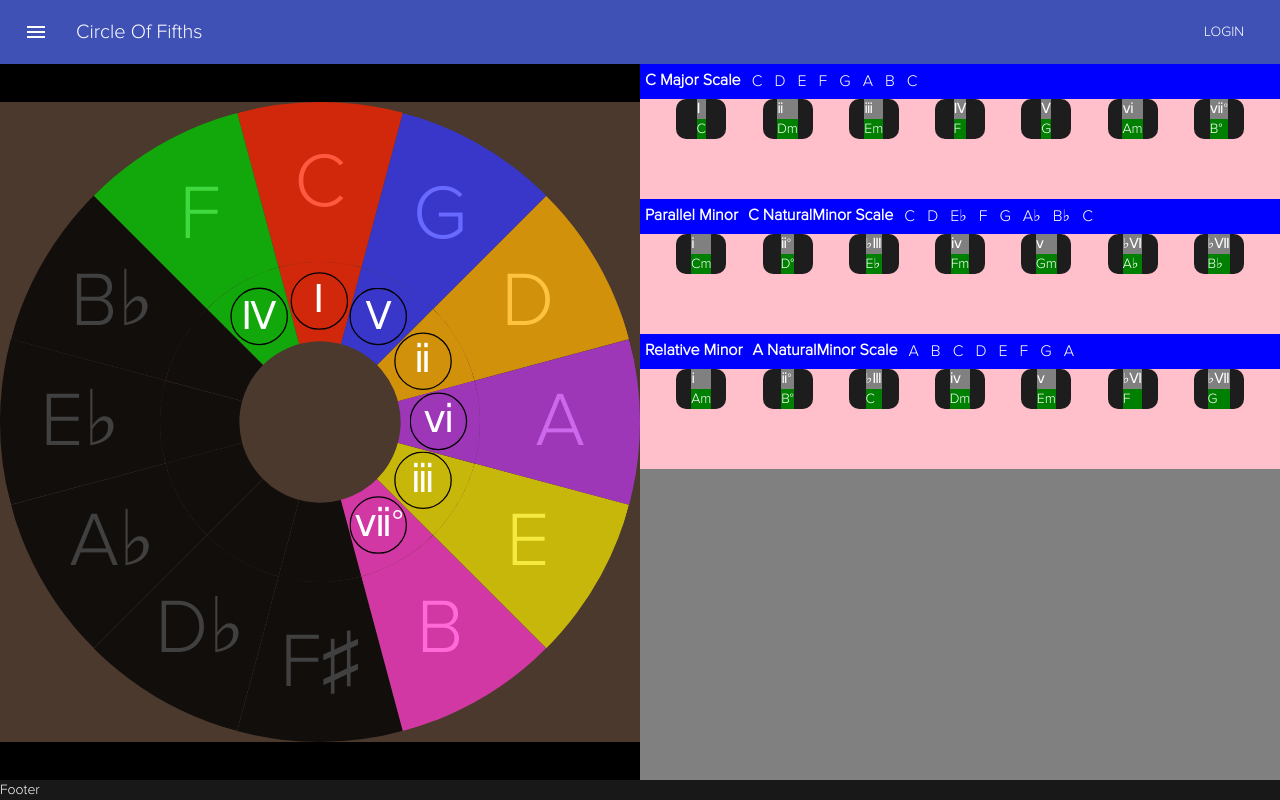
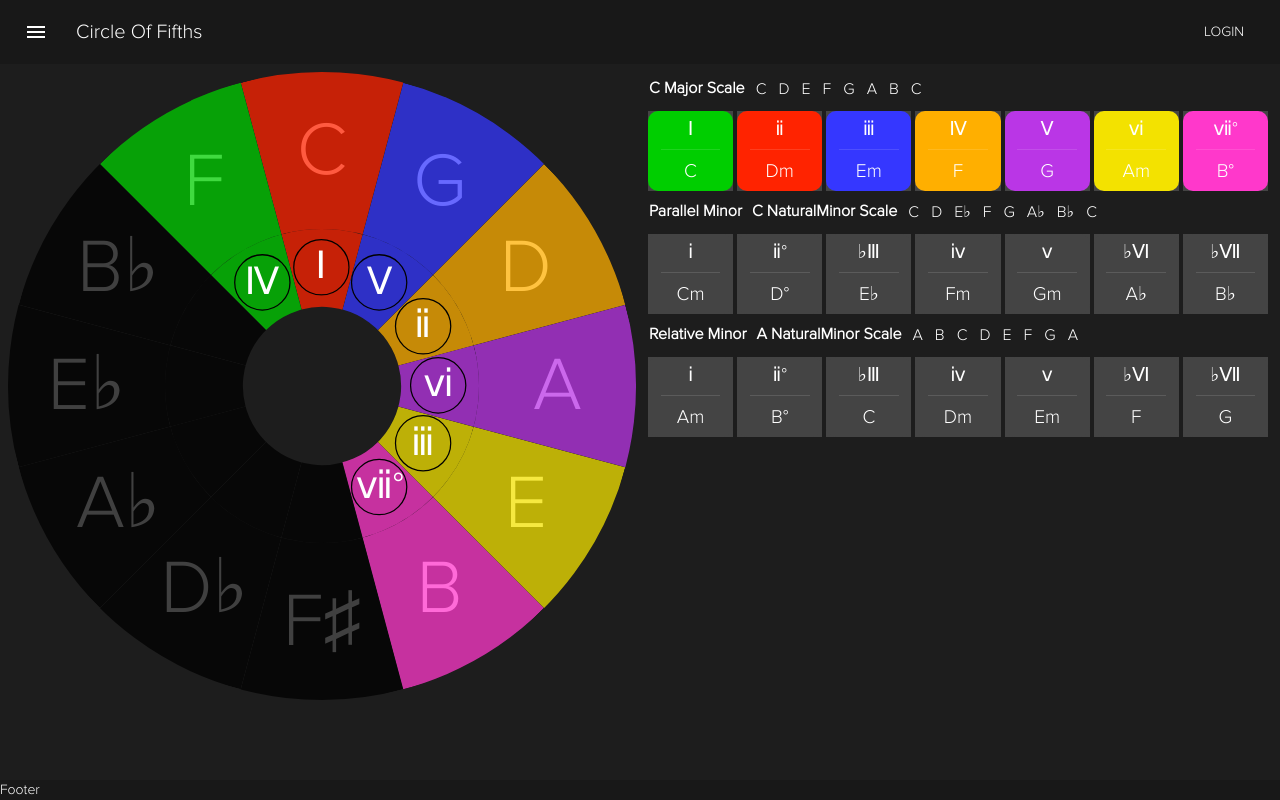
Before and after one commit to acolbourn/music-next, a Next.js app: page /circle-of-fifths in a window 1280 px wide. Built offline with nearby package versions, Linux system fonts and the light colour scheme.

Commit message:
Create basic card styles and global layouts

```diff
--- a/components/circleOfFifths/CardRow.js
+++ b/components/circleOfFifths/CardRow.js
@@ -1,23 +1,27 @@
 import { useMemo } from 'react';
 import { makeStyles } from '@material-ui/core/styles';
 import { CARD_LABELS } from './chordScaleHelpers';
+import { MAJOR_CHORD_COLORS } from './circle/circleConstants';
 import FlipCard from './FlipCard';
 import ChordCard from './ChordCard';
 
-const useStyles = makeStyles({
+const useStyles = makeStyles((theme) => ({
   chordRow: {
-    backgroundColor: 'pink',
+    backgroundColor: theme.colors.background.primary,
     color: 'white',
     width: '100%',
-    display: 'flex',
-    flexDirection: 'row',
-    flexWrap: 'nowrap',
-    justifyContent: 'space-evenly',
+    display: 'grid',
+    gridTemplateColumns: 'repeat(7, minmax(min-content, 1fr))',
+    gridTemplateRows: '80px',
+    gridColumnGap: '4px',
+    padding: '4px',
   },
   chordCardBox: {
     display: 'flex',
     alignItems: 'center',
     justifyContent: 'center',
+    width: '100%',
+    height: '100%',
   },
   cardContent: {
     width: '100%',
@@ -26,9 +30,9 @@ const useStyles = makeStyles({
     alignItems: 'center',
     justifyContent: 'center',
   },
-});
+}));
 
-export default function CardRow({ chords, keySig }) {
+export default function CardRow({ chords, keySig, relation }) {
   console.log('Chord Row Rendered');
   const classes = useStyles();
 
@@ -38,7 +42,13 @@ export default function CardRow({ chords, keySig }) {
   const newCards = useMemo(() => {
     return chords.map((chord, index) => (
       <div className={classes.cardContent}>
-        <ChordCard chord={chord.symbol} label={labels[index]} />
+        <ChordCard
+          chord={chord.symbol}
+          label={labels[index]}
+          color={
+            relation === 'Primary' ? MAJOR_CHORD_COLORS[index] : 'standard'
+          }
+        />
       </div>
     ));
   }, [chords, classes.cardContent]);
--- a/components/circleOfFifths/ChordCard.js
+++ b/components/circleOfFifths/ChordCard.js
@@ -1,25 +1,57 @@
+import { Divider } from '@material-ui/core';
 import { makeStyles } from '@material-ui/core/styles';
 import { replaceFlatsSharps } from './circle/circleConstants';
 
-const useStyles = makeStyles({
-  chordCardRoot: {
-    backgroundColor: 'blue',
+const useStyles = makeStyles((theme) => ({
+  chordCardRoot: ({ color }) => ({
+    // backgroundColor: theme.colors.secondary,
+    backgroundColor: color === 'standard' ? theme.colors.secondary : color,
+    width: '100%',
+    height: '100%',
+    borderRadius: 10,
+    display: 'grid',
+    gridTemplateColumns: '1fr',
+    gridTemplateRows: '1fr 3px 1fr',
+    gridTemplateAreas: `
+      'romanNumeral'
+      'divider'
+      'chord'
+    `,
+  }),
+  romanNumeral: {
+    gridArea: 'romanNumeral',
+    // backgroundColor: theme.colors.secondary,
+    fontSize: '1.2rem',
+    display: 'flex',
+    justifyContent: 'center',
+    alignItems: 'center',
   },
-  romanNumeral: {
-    backgroundColor: 'grey',
+  divider: {
+    gridArea: 'divider',
+    width: '100%',
+    padding: '0 15%',
   },
   chord: {
-    backgroundColor: 'green',
+    gridArea: 'chord',
+    // backgroundColor: 'green',
+    fontSize: '1.2rem',
+    display: 'flex',
+    justifyContent: 'center',
+    alignItems: 'center',
   },
-});
+}));
 
-export default function ChordCard({ chord, label }) {
-  const classes = useStyles();
+export default function ChordCard({ chord, label, color }) {
+  const classes = useStyles({ color });
+  const formattedChord = replaceFlatsSharps(chord);
 
   return (
     <div className={classes.chordCardRoot}>
       <div className={classes.romanNumeral}>{label}</div>
-      <div className={classes.chord}>{replaceFlatsSharps(chord)}</div>
+      <div className={classes.divider}>
+        <Divider />
+      </div>
+      <div className={classes.chord}>{formattedChord}</div>
     </div>
   );
 }
--- a/components/circleOfFifths/ChordRow.js
+++ b/components/circleOfFifths/ChordRow.js
@@ -3,11 +3,11 @@ import { getScale, getChordsOfScale } from './chordScaleHelpers';
 import CardRow from './CardRow';
 import Scale from './Scale';
 
-const useStyles = makeStyles({
+const useStyles = makeStyles((theme) => ({
   chordRowRoot: {
-    backgroundColor: 'blue',
+    // backgroundColor: theme.colors.background.primary,
   },
-});
+}));
 
 export default function ChordRow({ relatedKey }) {
   const classes = useStyles();
@@ -20,7 +20,7 @@ export default function ChordRow({ relatedKey }) {
   return (
     <div className={classes.chordRowRoot}>
       <Scale scaleNotes={scaleNotes} keySig={keySig} relation={relation} />
-      <CardRow chords={chords} keySig={keySig} />
+      <CardRow chords={chords} keySig={keySig} relation={relation} />
     </div>
   );
 }
--- a/components/circleOfFifths/FlipCard.js
+++ b/components/circleOfFifths/FlipCard.js
@@ -6,15 +6,16 @@ import { ANIMATION_TIME } from './circle/circleConstants';
 const useStyles = makeStyles((theme) => ({
   flipCardRoot: {
     position: 'relative',
-    width: '50px',
-    height: 100,
+    width: '100%',
+    height: '100%',
   },
   cardFace: {
     width: '100%',
-    borderRadius: 10,
+    height: '100%',
+    // borderRadius: 10,
     position: 'absolute',
     WebkitBackfaceVisibility: 'hidden',
-    backgroundColor: theme.colors.background.primary,
+    backgroundColor: theme.colors.secondary,
   },
 }));
 
--- a/components/circleOfFifths/Scale.js
+++ b/components/circleOfFifths/Scale.js
@@ -1,9 +1,9 @@
 import { makeStyles } from '@material-ui/core/styles';
 import { replaceFlatsSharps, formatScaleLabel } from './circle/circleConstants';
 
-const useStyles = makeStyles({
+const useStyles = makeStyles((theme) => ({
   scaleRoot: {
-    backgroundColor: 'blue',
+    backgroundColor: theme.colors.background.primary,
     display: 'flex',
     flexDirection: 'row',
   },
@@ -15,7 +15,7 @@ const useStyles = makeStyles({
     margin: '6px',
     fontSize: '1rem',
   },
-});
+}));
 
 export default function Scale({ scaleNotes, keySig, relation }) {
   const classes = useStyles();
--- a/components/circleOfFifths/circle/Circle.js
+++ b/components/circleOfFifths/circle/Circle.js
@@ -5,9 +5,9 @@ import useDimensions from '../hooks/useDimensions';
 import { DIAMETER } from './circleConstants';
 import CircleMajor from './CircleMajor';
 
-const useStyles = makeStyles({
-  rootCircleOfFifths: {
-    backgroundColor: '#4A392C',
+const useStyles = makeStyles((theme) => ({
+  rootCircle: {
+    backgroundColor: theme.colors.background.primary,
     color: 'white',
     overflow: 'hidden',
     width: '100%',
@@ -21,7 +21,7 @@ const useStyles = makeStyles({
     bottom: 0,
     right: 0,
   },
-});
+}));
 
 export default function Circle() {
   const classes = useStyles();
@@ -45,7 +45,7 @@ export default function Circle() {
 
   return (
     <>
-      <div ref={circleBoxDimRef} className={classes.rootCircleOfFifths}>
+      <div ref={circleBoxDimRef} className={classes.rootCircle}>
         <motion.div
           className={classes.boxContent}
           animate={overallScale}
--- a/components/layout/Layout.js
+++ b/components/layout/Layout.js
@@ -15,7 +15,6 @@ const useStyles = makeStyles((theme) => ({
     `,
   },
   header: {
-    backgroundColor: theme.colors.background.navbar,
     gridArea: 'header',
   },
   bodyAndFooter: {
@@ -36,7 +35,7 @@ const useStyles = makeStyles((theme) => ({
     alignItems: 'center',
   },
   footer: {
-    backgroundColor: theme.colors.background.navbar,
+    backgroundColor: theme.colors.background.navBar,
     gridArea: 'footer',
   },
 }));
--- a/components/layout/Navbar.js
+++ b/components/layout/Navbar.js
@@ -11,6 +11,9 @@ import { useRouter } from 'next/router';
 const useStyles = makeStyles((theme) => ({
   root: {
     flexGrow: 1,
+  },
+  appBar: {
+    backgroundColor: theme.colors.background.navBar,
   },
   menuButton: {
     marginRight: theme.spacing(2),
@@ -30,7 +33,7 @@ export default function Navbar() {
 
   return (
     <div className={classes.root}>
-      <AppBar position='static'>
+      <AppBar position='static' classes={{ root: classes.appBar }}>
         <Toolbar>
           <IconButton
             edge='start'
--- a/pages/circle-of-fifths.js
+++ b/pages/circle-of-fifths.js
@@ -3,9 +3,9 @@ import Circle from '../components/circleOfFifths/circle/Circle';
 import { ScaleContextProvider } from '../components/circleOfFifths/contexts/scaleContext';
 import ChordGrid from '../components/circleOfFifths/ChordGrid';
 
-const useStyles = makeStyles({
+const useStyles = makeStyles((theme) => ({
   root: {
-    backgroundColor: '#444444',
+    backgroundColor: theme.colors.background.primary,
     width: '100%',
     height: '100%',
     display: 'grid',
@@ -13,23 +13,25 @@ const useStyles = makeStyles({
         'circleArea chordGridArea'
       `,
     gridTemplateColumns: '1fr 1fr',
+    gridGap: theme.spacing(1),
+    padding: theme.spacing(1),
   },
   circleArea: {
     gridArea: 'circleArea',
-    backgroundColor: 'black',
+    backgroundColor: theme.colors.background.primary,
     color: 'white',
     // width: '1000px',
     width: '100%',
     display: 'flex',
     flexDirection: 'column',
-    justifyContent: 'center',
+    justifyContent: 'flex-start',
     alignItems: 'center',
   },
   chordGridArea: {
-    backgroundColor: 'grey',
+    backgroundColor: theme.colors.background.primary,
     gridArea: 'chordGridArea',
   },
-});
+}));
 
 export default function circleOfFifths() {
   console.log('circleOfFifths rendered');
--- a/styles/theme.js
+++ b/styles/theme.js
@@ -14,7 +14,7 @@ const theme = createMuiTheme({
     },
     background: {
       primary: '#1D1D1D',
-      navbar: '#181818',
+      navBar: '#181818',
     },
   },
   fonts: {
```
